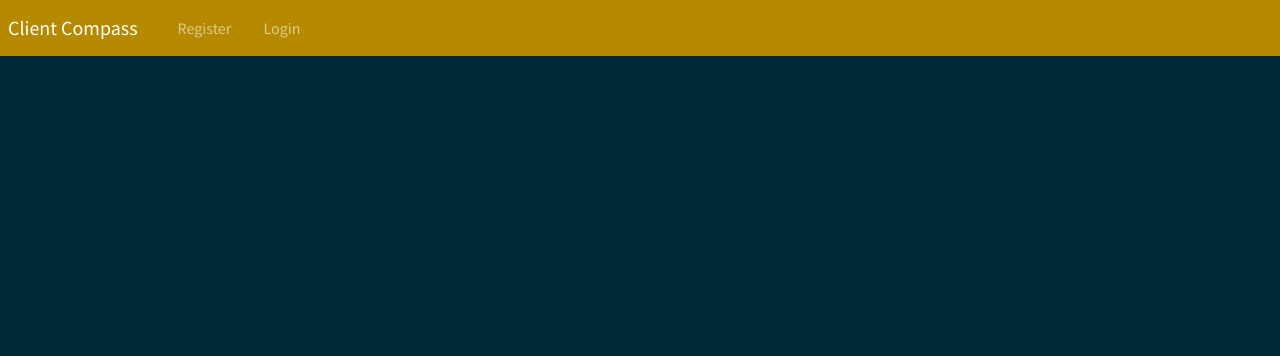
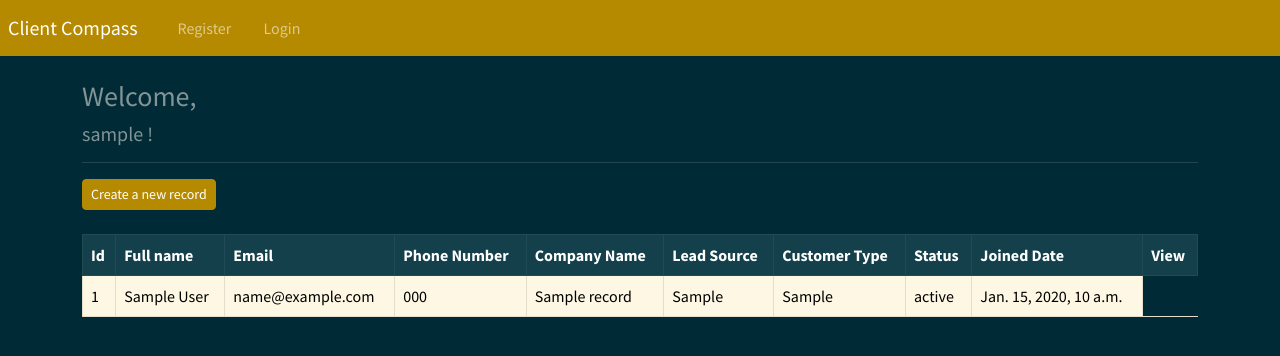
Before and after one commit to Neeraj9991/ClientCompass, a Django app: template crm/webapp/templates/webapp/dashboard.html in a window 1280 px wide. Shown: the top 356 px of the page. Run offline with Django 5.2, Linux system fonts and the light colour scheme; tables that the repository leaves empty hold one stand-in row (values such as "Sample post"); the template is opened without the code that fills it: values that come from a table or form of the project are taken from there, most other values are stand-ins (such as "Sample title", 1, 10 or a date in 2020).

Commit message:
Developed the model for customer records and created the initial dashboard page
Create model : Record to store customer information, including fields such as first name, last name, email, phone, address, city, country, and additional fields like notes, lead source, customer type, and status.
And also created initial version of the dashboard page

```diff
--- a/crm/webapp/admin.py
+++ b/crm/webapp/admin.py
@@ -1,3 +1,5 @@
 from django.contrib import admin
 
-# Register your models here.
+from . models import Record
+
+admin.site.register(Record)
--- a/crm/webapp/models.py
+++ b/crm/webapp/models.py
@@ -1,3 +1,31 @@
 from django.db import models
 
-# Create your models here.
+
+class Record(models.Model):
+
+    creation_date = models.DateTimeField(auto_now_add=True)
+
+    first_name = models.CharField(max_length=100)
+    last_name = models.CharField(max_length=100)
+    company_name = models.CharField(max_length=255)
+    email = models.CharField(max_length=255)
+    phone = models.CharField(max_length=10)
+    address = models.CharField(max_length=300)
+    city = models.CharField(max_length=255)
+    country = models.CharField(max_length=255)
+
+    # Source from which the lead was generated (e.g., website, referal, advertisement)
+    lead_source = models.CharField(max_length=100, blank=True, null=True)
+
+    # Type of customer (e.g., individual, corporate)
+    customer_type = models.CharField(max_length=100, blank=True, null=True)
+
+    # Current status of the customer (e.g., active, inactive)
+    status = models.CharField(max_length=100, blank=True, null=True)
+
+    # Allow for optional notes
+    notes = models.TextField(blank=True, null=True)
+
+
+    def __str__(self) -> str:
+        return self.first_name + " " + self.last_name
--- a/crm/webapp/templates/webapp/dashboard.html
+++ b/crm/webapp/templates/webapp/dashboard.html
@@ -1,3 +1,49 @@
-{% extends 'webapp/base.html' %}
-{% block content %}
+{% extends 'webapp/base.html' %} {% block content %}
+
+<h3>Welcome,</h3>
+<h5>{% if user_name %}{{ user_name }}{% else %}Guest{% endif %} !</h5>
+
+<hr />
+
+<a href="{%url 'dashboard' %}" class="btn btn-primary btn-sm">
+  Create a new record
+</a>
+<br />
+<br />
+
+<table class="table table-light table-bordered table-hover">
+
+  <thead class="table-dark">
+    <tr>
+      <th scope="col">Id</th>
+      <th scope="col">Full name</th>
+      <th scope="col">Email</th>
+      <th scope="col">Phone Number</th>
+      <th scope="col">Company Name</th>
+      <th scope="col">Lead Source</th>
+      <th scope="col">Customer Type</th>
+      <th scope="col">Status</th>
+      <th scope="col">Joined Date</th>
+      <th scope="col">View</th>
+    </tr>
+  </thead>
+
+  <tbody>
+    {% if records %} {% for record in records%}
+    <tr>
+      <td>{{record.id}}</td>
+      <td>{{record.first_name}} {{record.last_name}}</td>
+      <td>{{record.email}}</td>
+      <td>{{record.phone}}</td>
+      <td>{{record.company_name}}</td>
+      <td>{{record.lead_source}}</td>
+      <td>{{record.customer_type}}</td>
+      <td>{{record.status}}</td>
+      <td>{{record.creation_date}}</td>
+    </tr>
+
+    {% endfor %} {% endif %}
+  </tbody>
+</table>
+
 {% endblock %}
--- a/crm/webapp/templates/webapp/navbar.html
+++ b/crm/webapp/templates/webapp/navbar.html
@@ -20,7 +20,7 @@
       &nbsp; &nbsp; &nbsp; {% if user.is_authenticated %}
 
       <li class="nav-item">
-        <a class="nav-link" href="{% url '' %}"
+        <a class="nav-link" href="{% url 'dashboard' %}"
           >Dashboard &nbsp; <i class="fa fa-home" aria-hidden="true"></i>
         </a>
       </li>
@@ -28,7 +28,7 @@
       &nbsp; &nbsp; &nbsp;
 
       <li class="nav-item">
-        <a class="nav-link" href="{% url '' %}"
+        <a class="nav-link" href="{% url 'logout' %}"
           >Sign out &nbsp; <i class="fa fa-sign-out" aria-hidden="true"></i>
         </a>
       </li>
--- a/crm/webapp/urls.py
+++ b/crm/webapp/urls.py
@@ -9,4 +9,8 @@ urlpatterns = [
 
     path('login', views.login, name='login'),
 
+    path('dashboard', views.dashboard, name='dashboard'),
+
+    path('logout', views.logout, name='logout'),
+
 ]
```
Also changed, not shown: crm/webapp/views.py (+21 -2 lines), crm/webapp/migrations/0001_initial.py (added).
